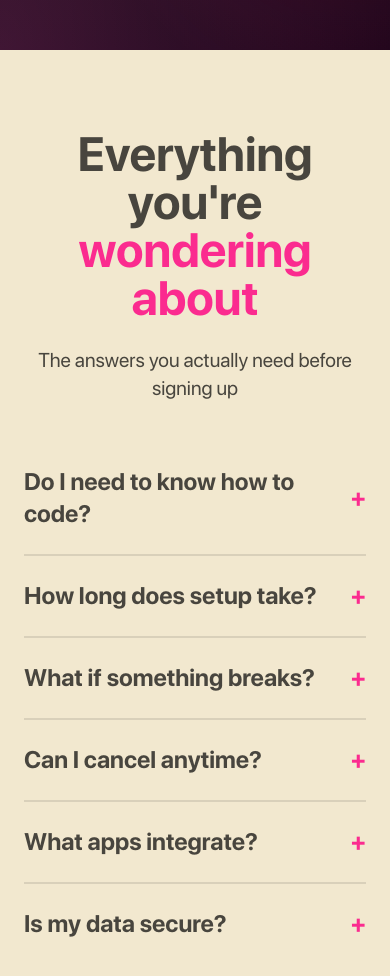
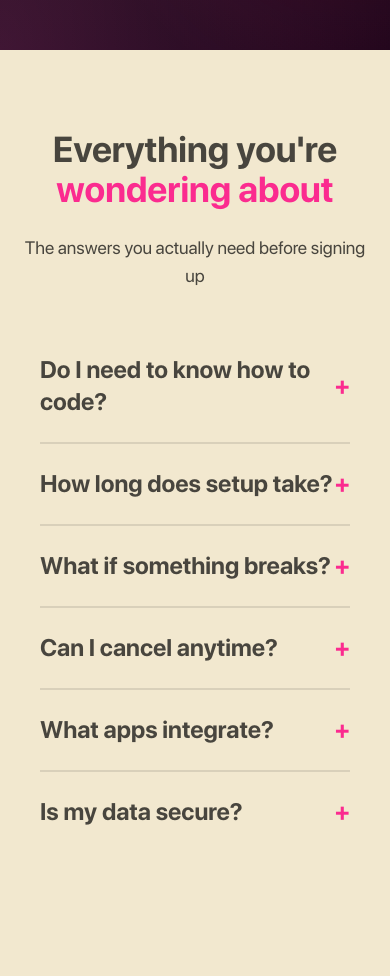
Before and after one commit to FahadBinQaiser/Parallax, a React (Vite) app: page / in a window 390 px wide. Shown: the part 10540-11516 px from the top of the page. After the commit the page ends 11472 px from the top, so only its background shows below. Built offline with nearby package versions, Linux system fonts and the light colour scheme.

Commit message:
fixed responsiveness

```diff
--- a/src/components/FaqSection/FaqSection.jsx
+++ b/src/components/FaqSection/FaqSection.jsx
@@ -44,16 +44,16 @@ export default function FaqSection() {
     <section className="py-20 px-6">
       <div className="max-w-5xl mx-auto text-[#000000]/70">
         <div className="text-center mb-10">
-          <h2 className="text-5xl sm:text-6xl text-balance font-bold mb-6">
+          <h2 className="text-4xl sm:text-6xl text-balance font-bold mb-6">
             Everything you're{" "}
             <span className="text-[#FB2B8F]">wondering about</span>
           </h2>
-          <p className="text-xl font-medium max-w-3xl mx-auto">
+          <p className="text-lg sm:text-xl font-medium max-w-3xl mx-auto">
             The answers you actually need before signing up
           </p>
         </div>
 
-        <div className="space-y-0">
+        <div className="space-y-0 px-4 sm:px-0">
           {faqs.map((faq, index) => (
             <div
               key={index}
```
